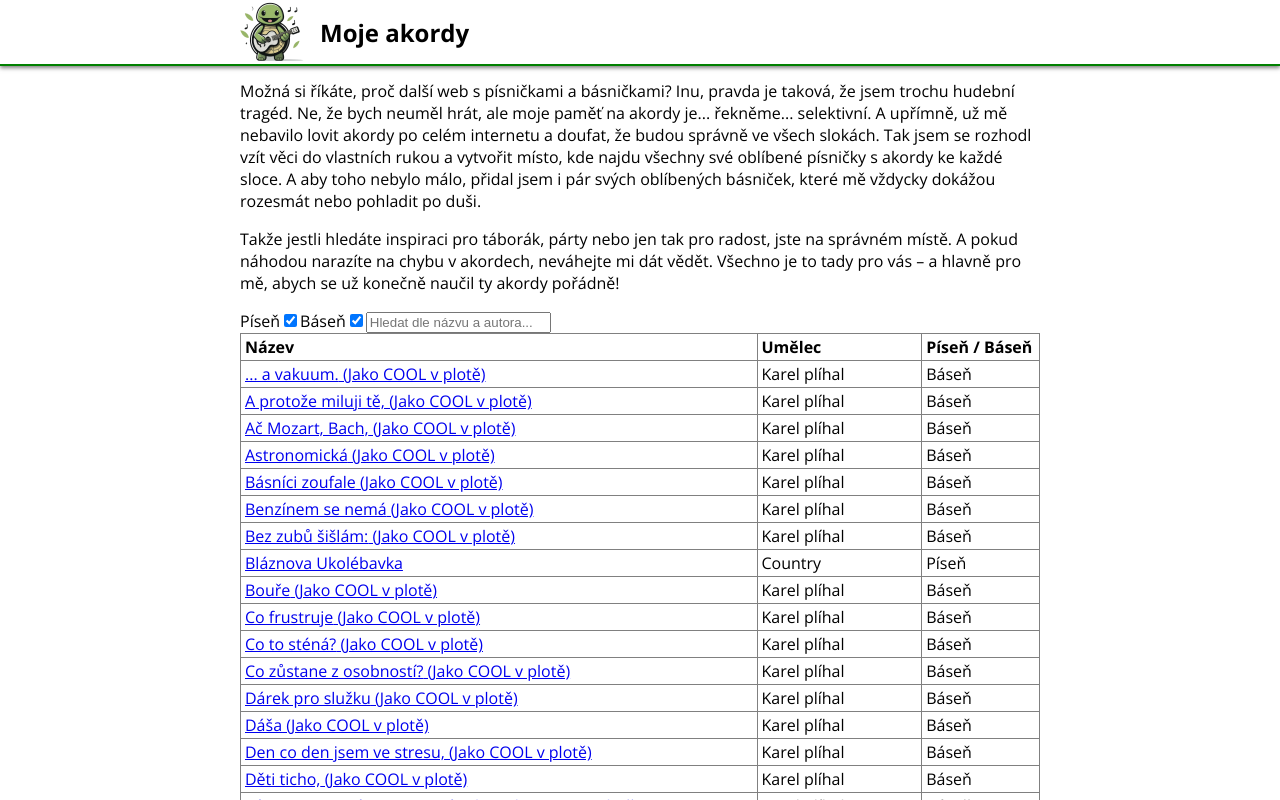
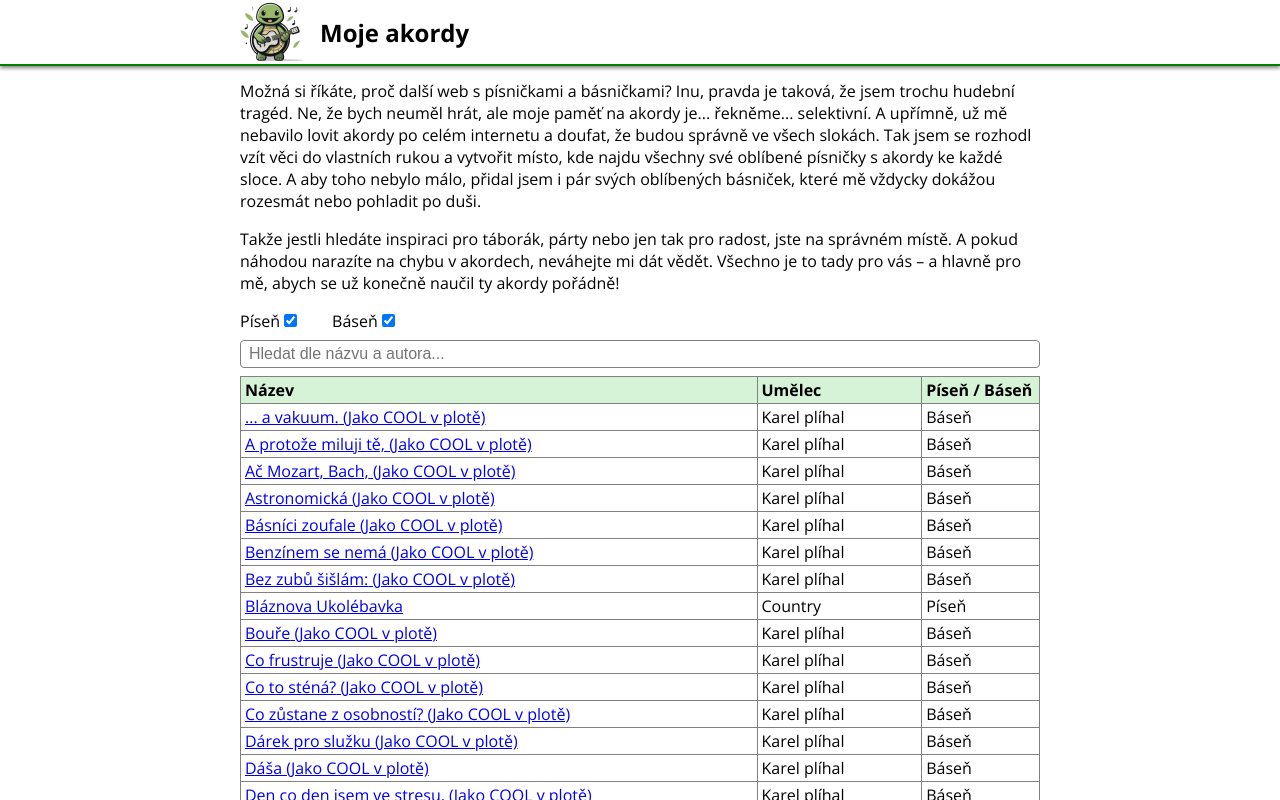
Before and after one commit to ingSlonik/moje-akordy, a Next.js app: page / in a window 1280 px wide. Shown: the top 800 px of the page. Built offline with nearby package versions, Linux system fonts and the light colour scheme.

Commit message:
Update style of search table

```diff
--- a/src/app/globals.css
+++ b/src/app/globals.css
@@ -1,5 +1,6 @@
 html,
 body {
+  font-size: 16px;
   color: black;
   background-color: white;
   padding: 0px;
@@ -12,6 +13,8 @@ body {
   margin: 0px auto;
   padding-top: 64px;
   padding-bottom: 64px;
+  padding-left: 16px;
+  padding-right: 16px;
 }
 
 nav {
@@ -22,7 +25,7 @@ nav {
   margin: 0px;
   padding: 0px;
   width: 100%;
-  background-color: rgba(255, 255, 255, 0.6);
+  background-color: rgba(255, 255, 255, 0.8);
   border-bottom: 2px solid green;
   box-shadow: 0px 2px 4px rgba(0, 0, 0, 0.5);
 }
@@ -30,6 +33,8 @@ nav {
 nav .content {
   max-width: 800px;
   margin: 0px auto;
+  padding-left: 8px;
+  padding-right: 8px;
 }
 
 nav a {
@@ -47,6 +52,22 @@ nav a span {
   text-decoration: none;
 }
 
+label {
+  display: inline-block;
+  margin-right: 32px;
+}
+
+input[type=text] {
+  box-sizing: border-box;
+  width: 100%;
+  padding: 4px 8px;
+  margin-top: 8px;
+  margin-bottom: 8px;
+  border: 1px solid gray;
+  border-radius: 4px;
+  font-size: 16px;
+}
+
 .auto-scroll {
   position: fixed;
   z-index: 10;
@@ -59,16 +80,15 @@ nav a span {
   z-index: 9;
   bottom: 8px;
   right: 8px;
-  border: 1px solid rgba(64, 197, 64, 0.3);
   padding: 4px 16px;
   border-radius: 8px;
   box-shadow: 0px 2px 4px rgba(0, 0, 0, 0.5);
-  background-color: rgba(64, 197, 64, 0.3);
+  background-color: rgb(220, 220, 220);
   transition: 0.3s;
 }
 
 .next-song:hover {
-  background-color: rgba(64, 197, 64, 0.6);
+  background-color: rgb(100, 197, 100);
   box-shadow: 0px 1px 4px rgba(0, 0, 0, 0.9);
 }
 
@@ -91,6 +111,10 @@ table tr {
 }
 
 table tr:hover {
+  background-color: rgba(64, 197, 64, 0.3);
+}
+
+table thead {
   background-color: rgba(64, 197, 64, 0.3);
 }
 
```
